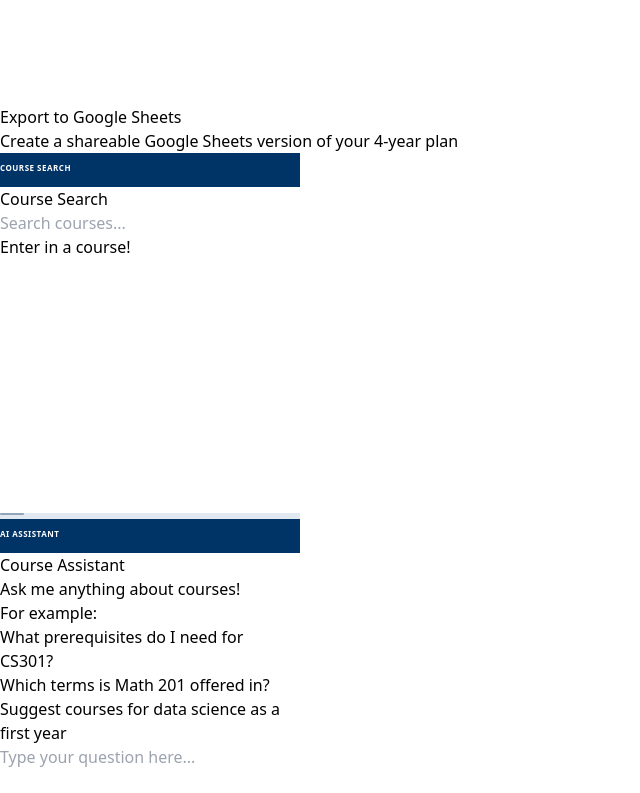
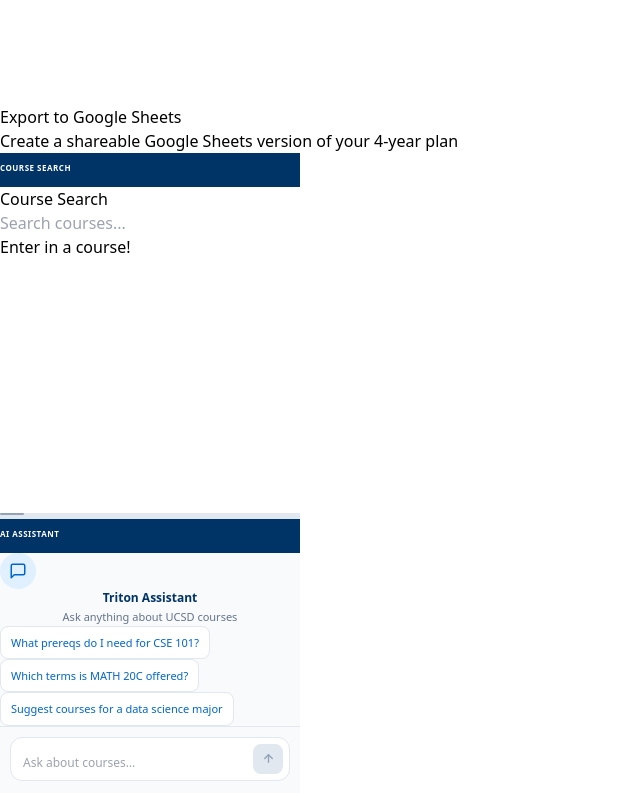
Before and after one commit to VAC-Startup/AIVac, a React (Vite) app in the folder mern/client/: page / in a window 1280 px wide. Shown: the part 4581-5374 px from the top of the page, without its empty margins (0-640 px from the left). Before the commit the page ends 5350 px from the top, so only its background shows below. Built offline with nearby package versions, Linux system fonts and the light colour scheme.

Commit message:
feat: redesign AI chat with UCSD brand bubbles, prompt chips, pill input

```diff
--- a/mern/client/src/components/right-sidebar/CourseAssistant.jsx
+++ b/mern/client/src/components/right-sidebar/CourseAssistant.jsx
@@ -1,4 +1,10 @@
-import React, { useRef, useEffect } from "react";
+import React from "react";
+
+const SUGGESTED_PROMPTS = [
+  "What prereqs do I need for CSE 101?",
+  "Which terms is MATH 20C offered?",
+  "Suggest courses for a data science major",
+];
 
 const CourseAssistant = ({
   chatMessages,
@@ -7,53 +13,84 @@
   isLoading,
   sendMessage,
   chatEndRef,
-    onKeyPress
+  onKeyPress,
 }) => {
   return (
-      <div className="flex flex-col h-full">
-        {/* Header */}
-        <div className="bg-blue-500 text-white p-2">
-          <h3 className="font-bold ml-2">Course Assistant</h3>
+    <div className="flex flex-col h-full" style={{ background: '#f8fafc' }}>
+
+      {/* Messages */}
+      <div className="flex-1 overflow-y-auto px-3 py-3">
+        {chatMessages.length === 0 ? (
+          <div className="flex flex-col items-center justify-center h-full gap-4 pb-4">
+            <div style={{ width: '36px', height: '36px', borderRadius: '50%', background: '#e0f0ff', display: 'flex', alignItems: 'center', justifyContent: 'center' }}>
+              <svg width="18" height="18" viewBox="0 0 24 24" fill="none" stroke="#0066cc" strokeWidth="2" strokeLinecap="round" strokeLinejoin="round">
+                <path d="M21 15a2 2 0 0 1-2 2H7l-4 4V5a2 2 0 0 1 2-2h14a2 2 0 0 1 2 2z" />
+              </svg>
             </div>
-
-        {/* Scrollable chat messages */}
-        <div className="flex-grow p-3 overflow-y-auto bg-gray-50">
-          {chatMessages.length === 0 ? (
-            <div className="text-center text-gray-500 mt-4">
-              <p>Ask me anything about courses!</p>
-              <p className="text-sm mt-2">For example:</p>
-              <ul className="text-sm mt-1 text-blue-500">
-                <li className="cursor-pointer hover:underline" onClick={() => setCurrentMessage("What prerequisites do I need for CS301?")}>
-                  What prerequisites do I need for CS301?
-                </li>
-                <li className="cursor-pointer hover:underline mt-1" onClick={() => setCurrentMessage("Which terms is Math 201 offered in?")}>
-                  Which terms is Math 201 offered in?
-                </li>
-                <li className="cursor-pointer hover:underline mt-1" onClick={() => setCurrentMessage("Suggest courses for data science as a first year")}>
-                  Suggest courses for data science as a first year
-                </li>
-              </ul>
+            <div style={{ textAlign: 'center' }}>
+              <div style={{ fontSize: '12px', fontWeight: 600, color: '#003366', marginBottom: '2px' }}>Triton Assistant</div>
+              <div style={{ fontSize: '11px', color: '#64748b' }}>Ask anything about UCSD courses</div>
+            </div>
+            <div className="flex flex-col gap-2 w-full">
+              {SUGGESTED_PROMPTS.map((prompt) => (
+                <button
+                  key={prompt}
+                  onClick={() => setCurrentMessage(prompt)}
+                  style={{
+                    background: 'white',
+                    border: '1px solid #e2e8f0',
+                    borderRadius: '8px',
+                    padding: '8px 10px',
+                    fontSize: '11px',
+                    color: '#0066cc',
+                    textAlign: 'left',
+                    cursor: 'pointer',
+                    lineHeight: 1.4,
+                  }}
+                >
+                  {prompt}
+                </button>
+              ))}
+            </div>
           </div>
         ) : (
-            <div className="space-y-3">
+          <div className="flex flex-col gap-2">
             {chatMessages.map((msg, index) => (
               <div
                 key={index}
-                  className={`p-2 rounded-lg max-w-[85%] ${
-                    msg.role === "user"
-                      ? "ml-auto bg-blue-100 text-blue-800"
-                      : "bg-gray-200 text-gray-800"
-                  }`}
+                className="flex"
+                style={{ justifyContent: msg.role === 'user' ? 'flex-end' : 'flex-start' }}
+              >
+                <div
+                  style={msg.role === 'user' ? {
+                    background: '#003366',
+                    color: 'white',
+                    borderRadius: '14px 14px 4px 14px',
+                    padding: '8px 12px',
+                    fontSize: '12px',
+                    maxWidth: '82%',
+                    lineHeight: 1.5,
+                  } : {
+                    background: 'white',
+                    color: '#1e293b',
+                    border: '1px solid #e2e8f0',
+                    borderRadius: '14px 14px 14px 4px',
+                    padding: '8px 12px',
+                    fontSize: '12px',
+                    maxWidth: '82%',
+                    lineHeight: 1.5,
+                  }}
                 >
                   {msg.content}
                 </div>
+              </div>
             ))}
             {isLoading && (
-                <div className="bg-gray-200 text-gray-800 p-2 rounded-lg max-w-[85%]">
-                  <div className="flex space-x-2">
-                    <div className="h-2 w-2 bg-gray-500 rounded-full animate-bounce"></div>
-                    <div className="h-2 w-2 bg-gray-500 rounded-full animate-bounce delay-75"></div>
-                    <div className="h-2 w-2 bg-gray-500 rounded-full animate-bounce delay-150"></div>
+              <div className="flex" style={{ justifyContent: 'flex-start' }}>
+                <div style={{ background: 'white', border: '1px solid #e2e8f0', borderRadius: '14px 14px 14px 4px', padding: '10px 14px', display: 'flex', gap: '4px', alignItems: 'center' }}>
+                  {[0, 150, 300].map((delay) => (
+                    <div key={delay} style={{ width: '6px', height: '6px', borderRadius: '50%', background: '#7db8e8', animation: `bounce 1s ${delay}ms infinite` }} />
+                  ))}
                 </div>
               </div>
             )}
@@ -62,47 +99,69 @@
         )}
       </div>
 
-        {/* Input area */}
-        <div className="p-2 border-t">
-          <div className="flex">
-            <input
-              type="text"
-              placeholder="Type your question here..."
-              className="flex-grow p-2 border rounded-l focus:outline-none focus:ring-2 focus:ring-blue-500"
+      {/* Input */}
+      <div style={{ padding: '10px 10px 12px', background: '#f8fafc', borderTop: '1px solid #e2e8f0' }}>
+        <div style={{ display: 'flex', alignItems: 'flex-end', gap: '6px', background: 'white', border: '1px solid #e2e8f0', borderRadius: '12px', padding: '6px 6px 6px 12px' }}>
+          <textarea
+            rows={1}
+            placeholder="Ask about courses…"
             value={currentMessage}
-              onChange={(e) => setCurrentMessage(e.target.value)}
-              onKeyPress={onKeyPress}
+            onChange={(e) => {
+              setCurrentMessage(e.target.value);
+              e.target.style.height = 'auto';
+              e.target.style.height = Math.min(e.target.scrollHeight, 96) + 'px';
+            }}
+            onKeyDown={onKeyPress}
             disabled={isLoading}
+            style={{
+              flex: 1,
+              border: 'none',
+              outline: 'none',
+              resize: 'none',
+              fontSize: '12px',
+              color: '#1e293b',
+              background: 'transparent',
+              lineHeight: 1.5,
+              paddingTop: '2px',
+              minHeight: '22px',
+              maxHeight: '96px',
+              overflow: 'auto',
+            }}
           />
           <button
-              className={`px-4 py-2 rounded-r ${
-                isLoading || !currentMessage.trim()
-                  ? "bg-gray-300 cursor-not-allowed"
-                  : "bg-blue-500 hover:bg-blue-600 text-white"
-              }`}
             onClick={sendMessage}
             disabled={isLoading || !currentMessage.trim()}
+            style={{
+              width: '30px',
+              height: '30px',
+              borderRadius: '8px',
+              border: 'none',
+              cursor: isLoading || !currentMessage.trim() ? 'not-allowed' : 'pointer',
+              background: isLoading || !currentMessage.trim() ? '#e2e8f0' : '#003366',
+              color: isLoading || !currentMessage.trim() ? '#94a3b8' : 'white',
+              display: 'flex',
+              alignItems: 'center',
+              justifyContent: 'center',
+              flexShrink: 0,
+              transition: 'background 0.15s',
+            }}
           >
-              <svg
-                xmlns="http://www.w3.org/2000/svg"
-                className="h-5 w-5"
-                fill="none"
-                viewBox="0 0 24 24"
-                stroke="currentColor"
-              >
-                <path
-                  strokeLinecap="round"
-                  strokeLinejoin="round"
-                  strokeWidth={2}
-                  d="M12 19l9 2-9-18-9 18 9-2zm0 0v-8"
-                />
+            <svg width="13" height="13" viewBox="0 0 24 24" fill="none" stroke="currentColor" strokeWidth="2.5" strokeLinecap="round" strokeLinejoin="round">
+              <line x1="12" y1="19" x2="12" y2="5" />
+              <polyline points="5 12 12 5 19 12" />
             </svg>
           </button>
         </div>
       </div>
+
+      <style>{`
+        @keyframes bounce {
+          0%, 100% { transform: translateY(0); opacity: 0.5; }
+          50% { transform: translateY(-4px); opacity: 1; }
+        }
+      `}</style>
     </div>
   );
 };
 
-
 export default React.memo(CourseAssistant);
```
Lines whose indentation alone changed are shown as unchanged.
